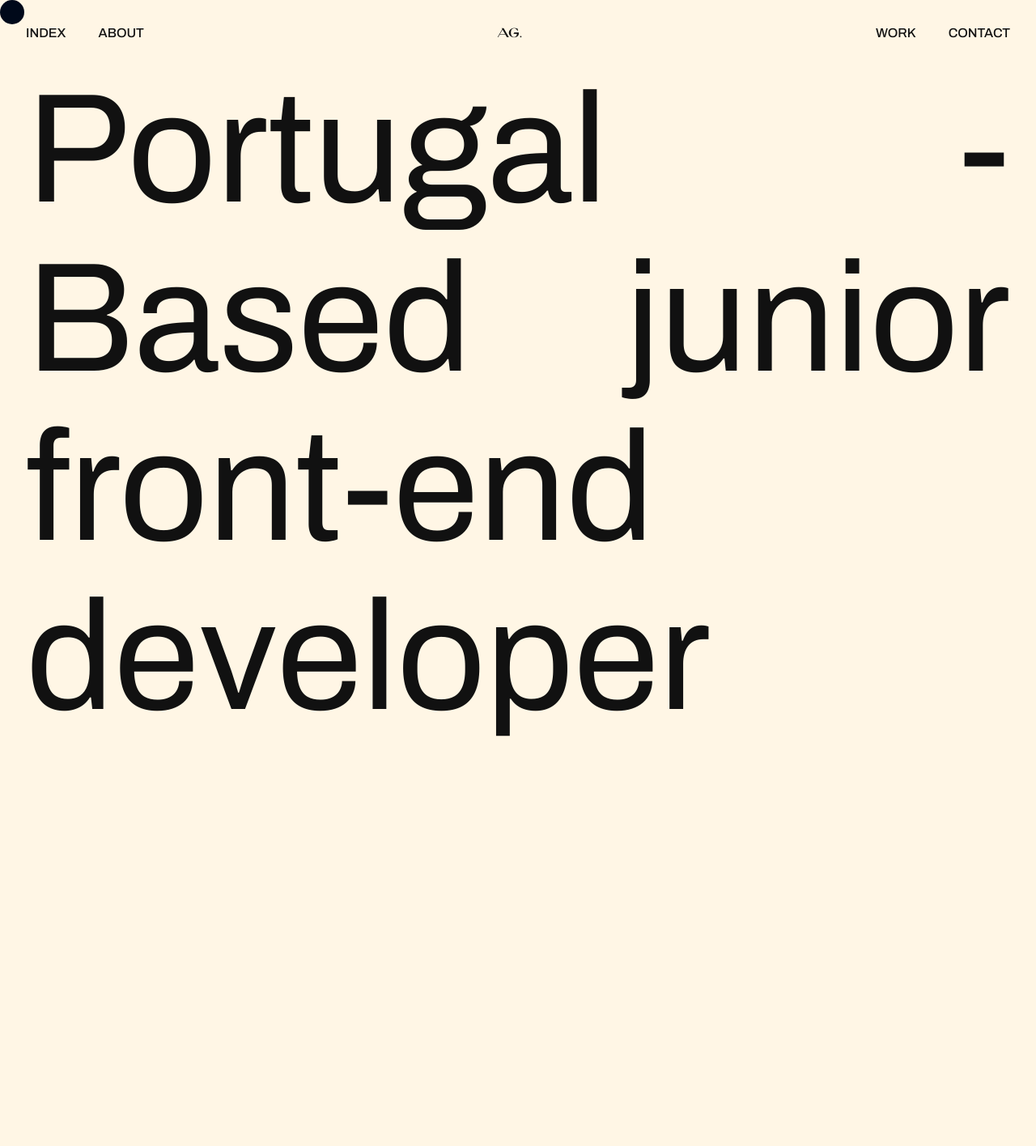
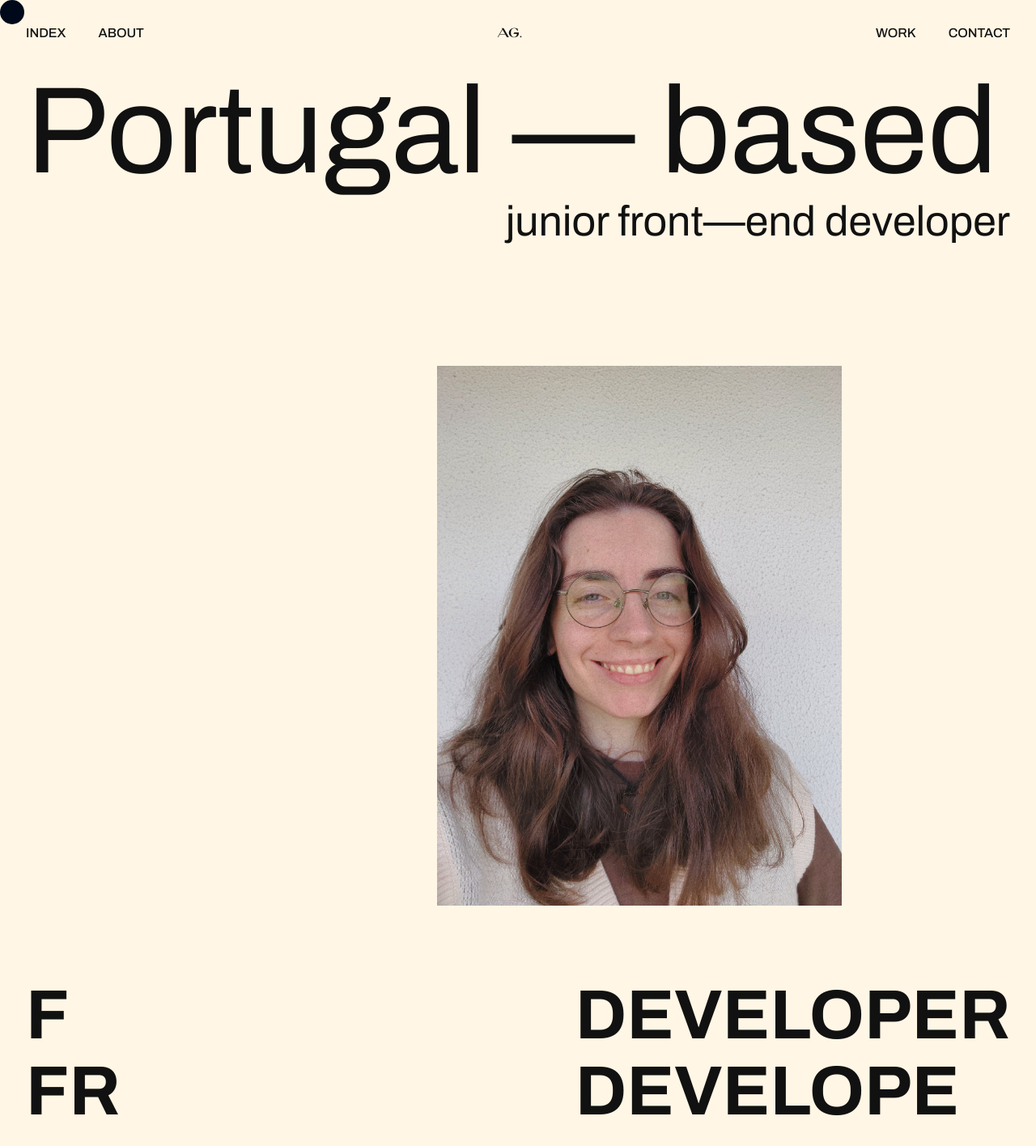
Before and after one commit to anacatarinafg/portfolio, a React (Create React App) app: page / in a window 1280 px wide. Shown: the top 1416 px of the page at 81% size. Before the commit the page ends 916 px from the top, so only its background shows below. Built offline with nearby package versions, Linux system fonts and the light colour scheme.

Commit message:
frontpage

```diff
--- a/src/Components/About/about.css
+++ b/src/Components/About/about.css
@@ -1,3 +1,5 @@
+
+
 /* TAGCLOUD */
 
 .tagcloud__box {
--- a/src/Components/Home/Home.js
+++ b/src/Components/Home/Home.js
@@ -1,14 +1,49 @@
-import React from "react";
+import React, {useEffect} from "react";
+import AOS from 'aos';
+import 'aos/dist/aos.css';
+import './home.css';
 import transition from '../../transition';
-import './home.css';
 
 const Home = () => {
-
+  useEffect(() => {
+    AOS.init({duration: 2000});
+  }, []);
 
   return (
     <div className='home'>
-      <h2>Portugal - Based junior front-end developer</h2>
+      <h2 className="home__based" data-aos="flip-left">Portugal — based</h2>
+      <p className="home__job" data-aos="flip-right">junior front—end developer</p>
+      <div className="home__gallery" data-aos="zoom-in">
+        <img src="./assets/me.jpg" alt="me" className="home__photo" />
+      </div>
+
+      <div className="home__pyramid">
+        <div className="home__left">
+          <p data-aos="fade-down" className="home__letter">f</p>
+          <p data-aos="fade-down" className="home__letter">fr</p>
+          <p data-aos="fade-down" className="home__letter">fro</p>
+          <p data-aos="fade-down" className="home__letter">fron</p>
+          <p data-aos="fade-down" className="home__letter">front</p>
+          <p data-aos="fade-down" className="home__letter">front-</p>
+          <p data-aos="fade-down" className="home__letter">front-e</p>
+          <p data-aos="fade-down" className="home__letter">front-en</p>
+          <p data-aos="fade-down" className="home__letter">front-end</p>
+        </div>
+
+        <div className="home__right">
+          <p data-aos="fade-down" className="home__letter">developer</p>
+          <p data-aos="fade-down" className="home__letter">develope</p>
+          <p data-aos="fade-down" className="home__letter">develop</p>
+          <p data-aos="fade-down" className="home__letter">develo</p>
+          <p data-aos="fade-down" className="home__letter">devel</p>
+          <p data-aos="fade-down" className="home__letter">deve</p>
+          <p data-aos="fade-down" className="home__letter">dev</p>
+          <p data-aos="fade-down" className="home__letter">de</p>
+          <p data-aos="fade-down" className="home__letter">d</p>
+        </div>
+      </div>
     </div>
+
   );
 };
 
--- a/src/Components/Home/home.css
+++ b/src/Components/Home/home.css
@@ -1,15 +1,57 @@
 .home {
     width: 95%;
-    height: 100%;
     margin: auto;
     position: relative;
     display: flex;
-    pointer-events: none;
+    flex-direction: column;
 }
-.home h2 {
+
+.home__based {
     width: 100%;
-    font-size: 192px;
+    font-size: 152px;
     text-align: justify;
     font-weight: 400;
     font-family: "Archivo", sans-serif;
 }
+
+.home__job {
+    font-size: 52px;
+    text-align: end;
+    font-weight: 400;
+    font-family: "Archivo", sans-serif;
+
+}
+
+.home__gallery {
+    display: flex;
+    align-items: center;
+    justify-content: center;
+
+}
+.home__photo {
+    width: 500px;
+    margin-top: 150px;
+    margin-left: 300px;
+}
+
+.home__pyramid {
+    display: flex;
+    justify-content: space-between;
+    align-items: center;
+    flex-direction: row;
+    padding: 5.5em 0;
+
+}
+
+.home__left,
+.home__right {
+    height: 90vh;
+    font-size: 86px;
+    text-transform: uppercase;
+    font-weight: 700;
+    font-family: "Archivo", "Helvetica Neue";
+}
+
+.home__left {}
+
+.home__right {}
```
